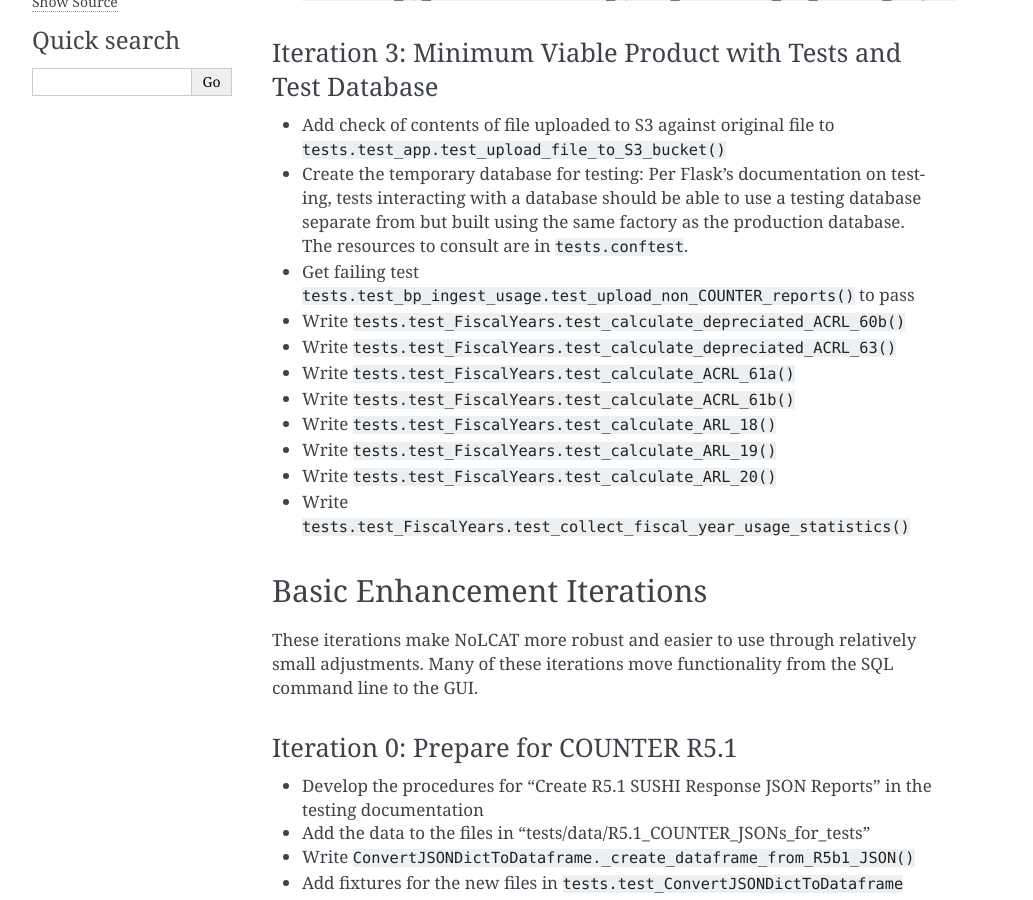
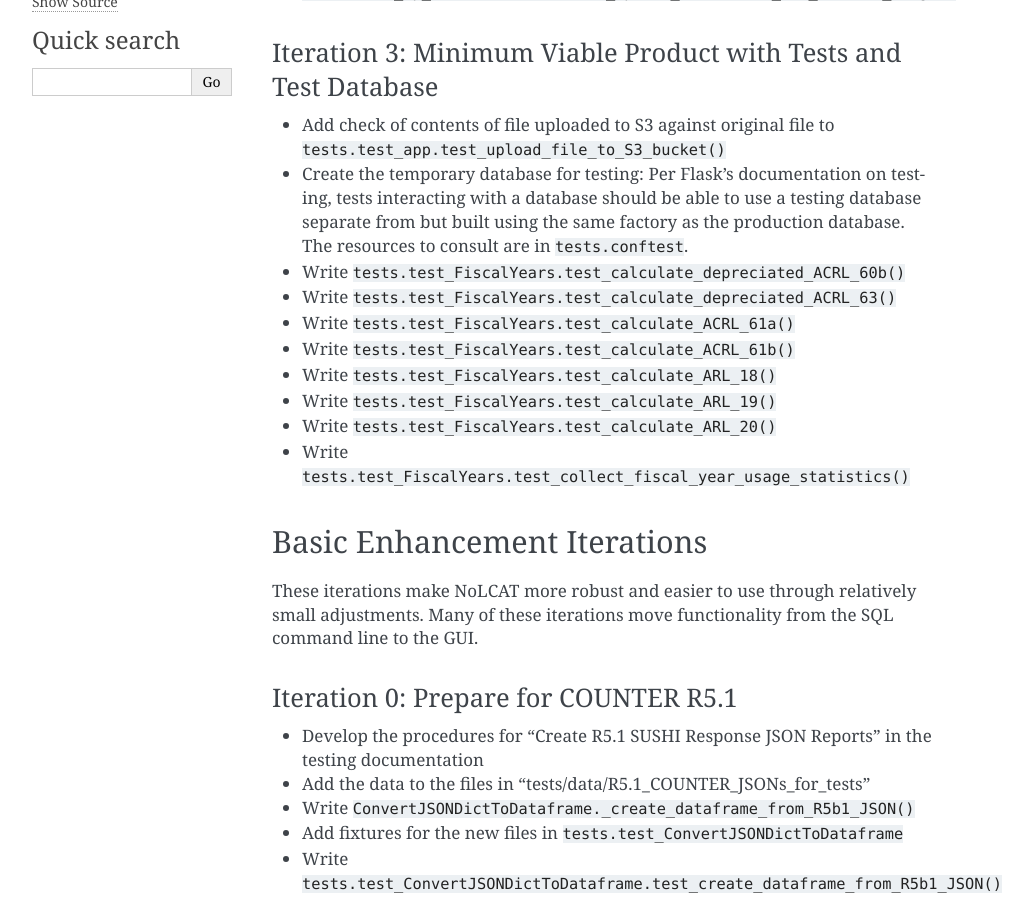
Before and after one commit to ereiskind/nolcat, a Sphinx documentation site: the page built from docs/source/roadmap.rst, in a window 1280 px wide and 900 px high, scrolled down 1630 px. Shown: the whole window, without its empty margins (148-1181 px from the left). Built offline with Sphinx 7.4.7, drawn with Linux system fonts in a browser that asks for light colours.

Commit message:
Remove completed to-do

```diff
--- a/docs/source/roadmap.rst
+++ b/docs/source/roadmap.rst
@@ -28,7 +28,6 @@ Iteration 3: Minimum Viable Product with Tests and Test Database
 ================================================================
 * Add check of contents of file uploaded to S3 against original file to ``tests.test_app.test_upload_file_to_S3_bucket()``
 * Create the temporary database for testing: Per Flask's documentation on testing, tests interacting with a database should be able to use a testing database separate from but built using the same factory as the production database. The resources to consult are in ``tests.conftest``.
-* Get failing test ``tests.test_bp_ingest_usage.test_upload_non_COUNTER_reports()`` to pass
 * Write ``tests.test_FiscalYears.test_calculate_depreciated_ACRL_60b()``
 * Write ``tests.test_FiscalYears.test_calculate_depreciated_ACRL_63()``
 * Write ``tests.test_FiscalYears.test_calculate_ACRL_61a()``
```
